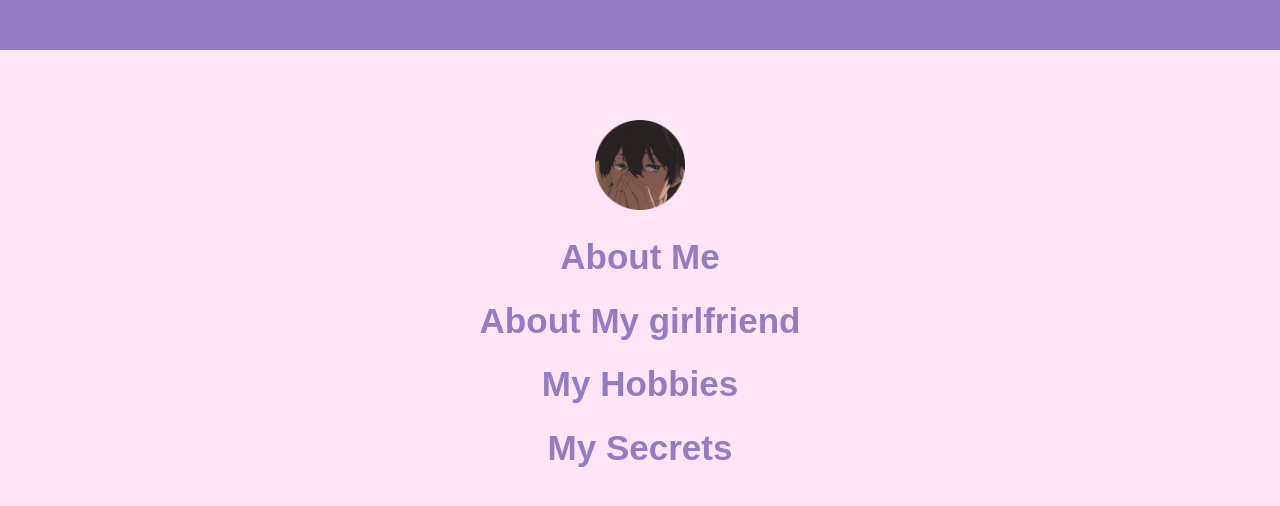
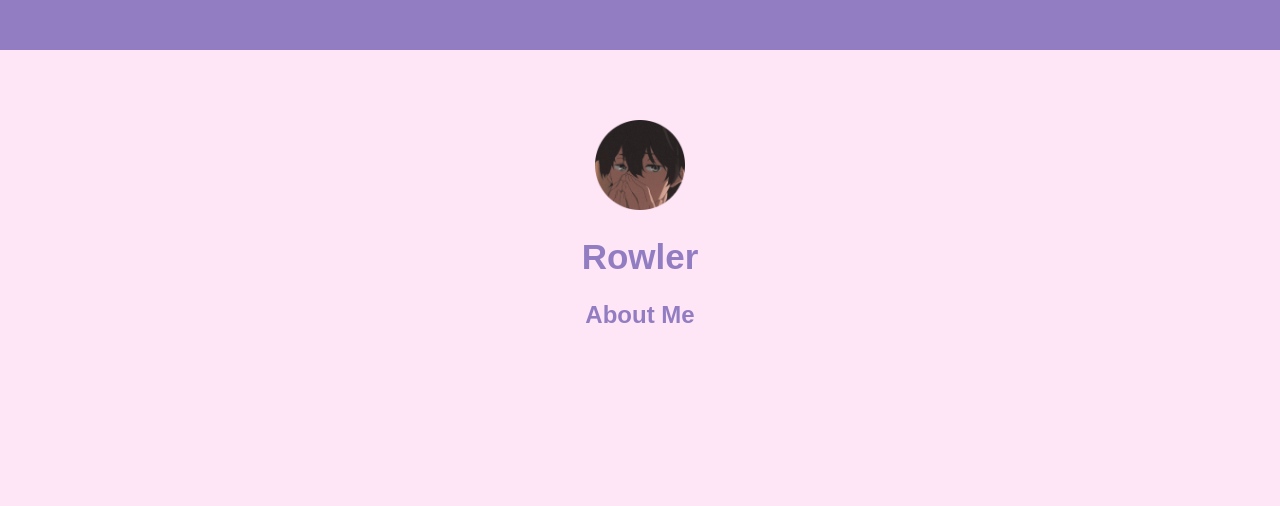
Before and after one commit to rowlerr/ac, a plain HTML site: page index.html in a window 1280 px wide. Drawn offline with Linux system fonts and the light colour scheme.

Commit message:
Update index.html

```diff
--- a/index.html
+++ b/index.html
@@ -9,16 +9,12 @@
 </head>
 <body>
     <center>
-        <div class="decor">
-
-        </div>
+        <div class="decor"></div>
         <div class="rowler-img">
             <img src="rowler.png" alt="rowler-img" length="90" width="90">
         </div>
-        <h1><a href="https://www.youtube.com/watch?v=dQw4w9WgXcQ" target="_blank">About Me</a></h1>
-        <h1><a href="https://www.youtube.com/watch?v=dQw4w9WgXcQ" target="_blank">About My girlfriend</a></h1>
-        <h1><a href="https://www.youtube.com/watch?v=dQw4w9WgXcQ" target="_blank">My Hobbies</a></h1>
-        <h1><a href="https://www.youtube.com/watch?v=dQw4w9WgXcQ" target="_blank">My Secrets</a></h1>
+        <h1>Rowler</h1>
+        <h2><a href="https://www.youtube.com/watch?v=dQw4w9WgXcQ" target="_blank">About Me</a></h2>
     </center>
 </body>
 </html>
```
